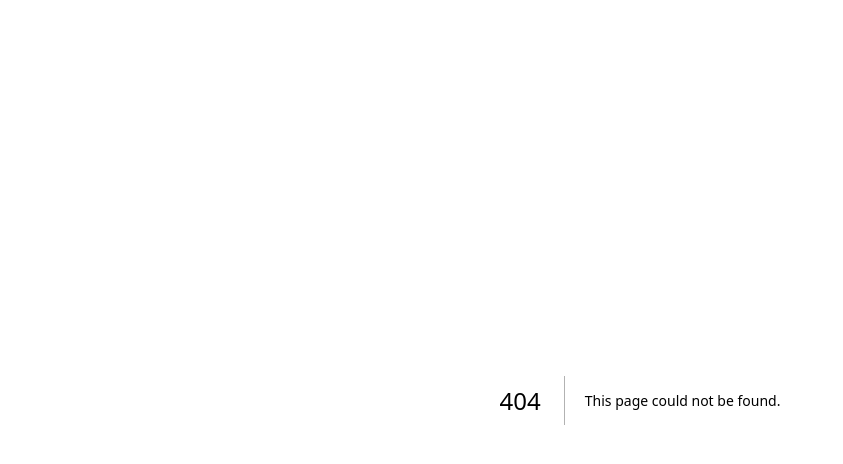
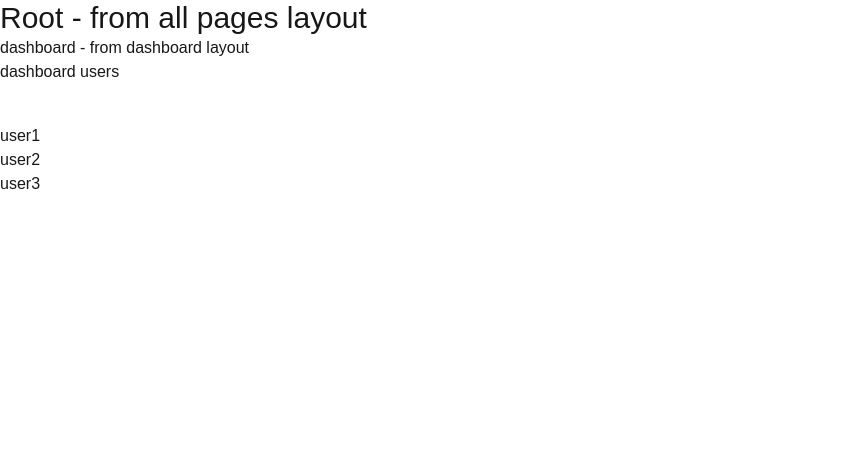
Before and after one commit to LuckyZhangWeiwei/nextjs-learn-youtube, a Next.js app: page /dashboard/users in a window 1280 px wide. Before the commit this address had no page. Shown: the top 464 px of the page, without its empty margins (0-843 px from the left). Built offline with nearby package versions, Linux system fonts and the light colour scheme.

Commit message:
complete 33-47

```diff
--- /dev/null
+++ b/app/about/page.tsx
@@ -0,0 +1,9 @@
+import React from 'react'
+
+function Page() {
+  return (
+    <div>About</div>
+  )
+}
+
+export default Page
--- /dev/null
+++ b/app/components/hello.tsx
@@ -0,0 +1,8 @@
+"use client";
+
+import React from "react";
+
+export default function Hello() {
+  console.log("i am client component");
+  return <div>Hello</div>;
+}
--- /dev/null
+++ b/app/dashboard/analytics/page.tsx
@@ -0,0 +1,9 @@
+import React from 'react'
+
+function page() {
+  return (
+    <div>analytics</div>
+  )
+}
+
+export default page
--- /dev/null
+++ b/app/dashboard/layout.tsx
@@ -0,0 +1,12 @@
+import React from "react";
+
+const Layout = ({ children }: { children: React.ReactNode }) => {
+  return (
+    <div>
+      <p>dashboard - from dashboard layout</p>
+      <div>{children}</div>
+    </div>
+  );
+};
+
+export default Layout;
--- /dev/null
+++ b/app/dashboard/users/[id]/page.tsx
@@ -0,0 +1,8 @@
+import React from "react";
+
+function page({ params }: { params: { id: string } }) {
+  const { id } = params;
+  return <h1 className="text-3xl"> user profile: {id}</h1>;
+}
+
+export default page;
--- /dev/null
+++ b/app/dashboard/users/page.tsx
@@ -0,0 +1,23 @@
+import Link from "next/link";
+import React from "react";
+
+function page() {
+  return (
+    <div>
+      <h1>dashboard users</h1>
+      <ul className="mt-10">
+        <li>
+          <Link href={"/dashboard/users/1"}>user1</Link>
+        </li>
+        <li>
+          <Link href={"/dashboard/users/2"}>user2</Link>
+        </li>
+        <li>
+          <Link href={"/dashboard/users/3"}>user3</Link>
+        </li>
+      </ul>
+    </div>
+  );
+}
+
+export default page;
--- a/app/layout.tsx
+++ b/app/layout.tsx
@@ -27,6 +27,7 @@ export default function RootLayout({
       <body
         className={`${geistSans.variable} ${geistMono.variable} antialiased`}
       >
+        <h1 className="text-3xl">Root - from all pages layout</h1>
         {children}
       </body>
     </html>
--- a/app/page.tsx
+++ b/app/page.tsx
@@ -1,7 +1,12 @@
 import Image from "next/image";
+import Hello from "./components/hello";
 
 export default function Home() {
+  console.log("welcome to nextjs")
   return (
+    <>
     <h1 className="text-3xl">Welcome to nextjs</h1>
+    <Hello/>
+    </>
   );
 }
```
